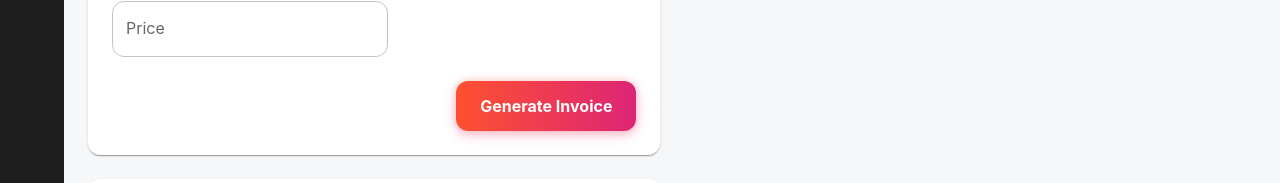
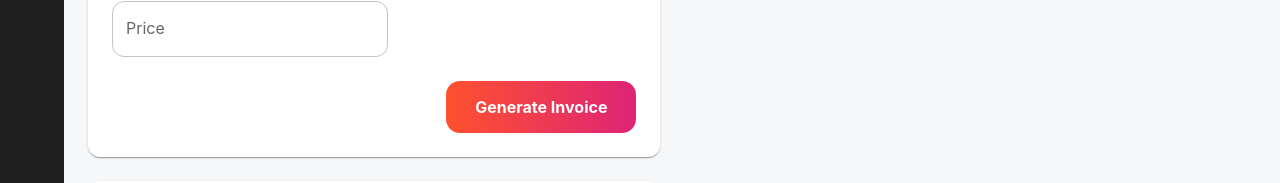
Before and after one commit to developereactapp-fz/invoiceapp, a React (Create React App) app: page / in a window 1280 px wide. Shown: the part 719-902 px from the top of the page. Built offline with nearby package versions, Linux system fonts and the light colour scheme.

Commit message:
Initial project setup

```diff
--- a/src/components/invoice/InvoiceForm.jsx
+++ b/src/components/invoice/InvoiceForm.jsx
@@ -156,40 +156,54 @@ TRN: ${address.trn}`;
       </Grid>
 
       {/* GENERATE BUTTON */}
-   <Box sx={{ display: "flex", justifyContent: "flex-end", mt: 3 }}>
+  <Box sx={{ display: "flex", justifyContent: "flex-end", mt: 3 }}>
       <Button
         variant="contained"
+        disableElevation
         sx={{
-          minWidth: 180,
-          height: 50,
+          position: "relative",
+          overflow: "visible",
+          minWidth: 190,
+          height: 52,
           fontWeight: 700,
           fontSize: "1rem",
           textTransform: "none",
           color: "#fff",
+          borderRadius: "14px",
 
           /* Base gradient */
-          background: "linear-gradient(90deg, #ff512f 0%, #dd2476 100%)",
+          background: "linear-gradient(90deg, #ff512f, #dd2476)",
 
-          /* Initial subtle glow (for idle state) */
-          boxShadow:
-            "0 4px 12px rgba(221,36,118,0.25), 0 0 8px rgba(255,81,47,0.25)",
+          /* No normal shadow (important) */
+          boxShadow: "none",
 
-          borderRadius: "12px",
-          transition: "all 0.4s ease",
+          transition: "all 0.35s ease",
 
-          /* Hover Glow & Movement */
+          /* 🔥 GLOW LAYER */
+          "&::before": {
+            content: '""',
+            position: "absolute",
+            inset: "-6px",
+            borderRadius: "inherit",
+            background: "linear-gradient(90deg, #ff512f, #dd2476)",
+            filter: "blur(14px)",
+            opacity: 0,
+            transition: "opacity 0.35s ease",
+            zIndex: -1,
+          },
+
+          /* HOVER — GLOW LIGHTING */
+          "&:hover::before": {
+            opacity: 1,
+          },
+
           "&:hover": {
-            background: "linear-gradient(90deg, #dd2476 0%, #ff512f 100%)",
-            boxShadow:
-              "0 8px 30px rgba(221,36,118,0.45), 0 0 18px rgba(255,81,47,0.6)",
             transform: "translateY(-2px) scale(1.05)",
           },
 
-          /* Active / Pressed */
+          /* ACTIVE / PRESS */
           "&:active": {
-            transform: "translateY(0px) scale(0.98)",
-            boxShadow:
-              "0 5px 18px rgba(221,36,118,0.5), 0 0 12px rgba(255,81,47,0.45)",
+            transform: "scale(0.98)",
           },
         }}
       >
```
